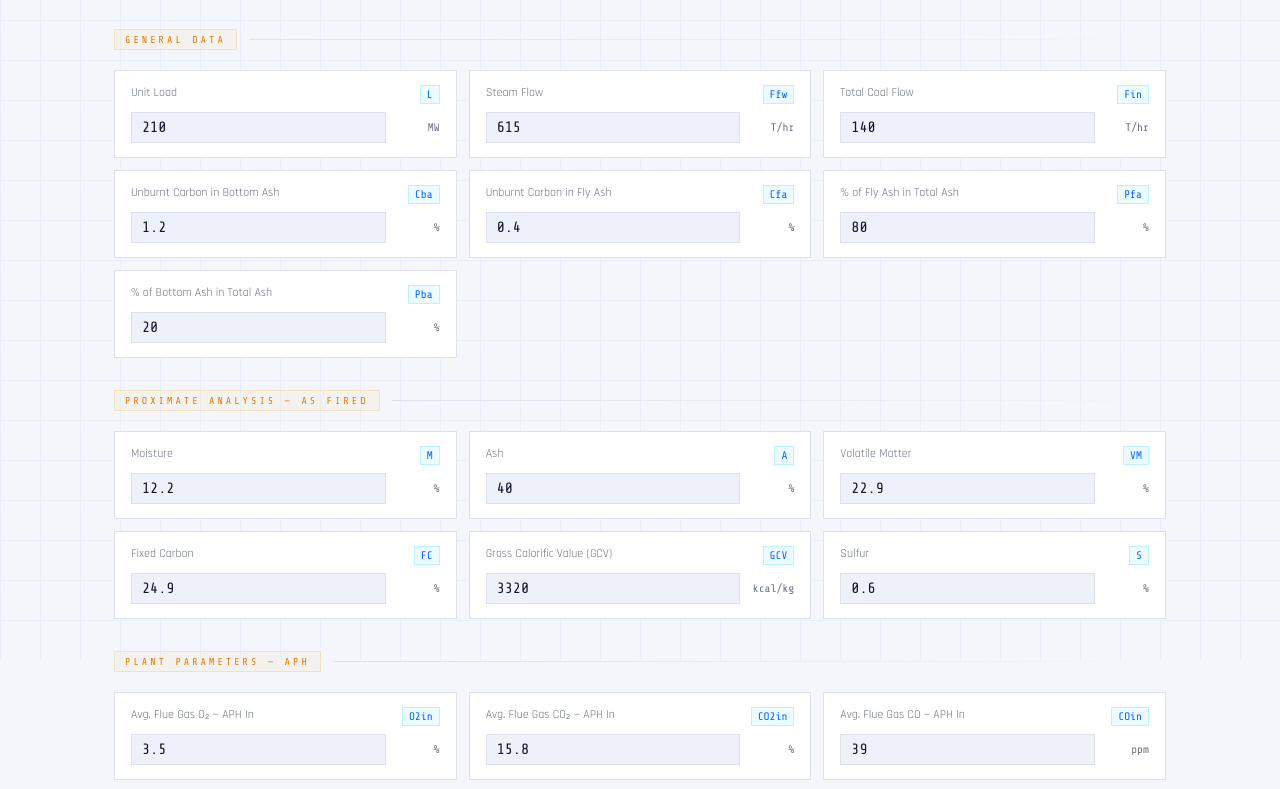
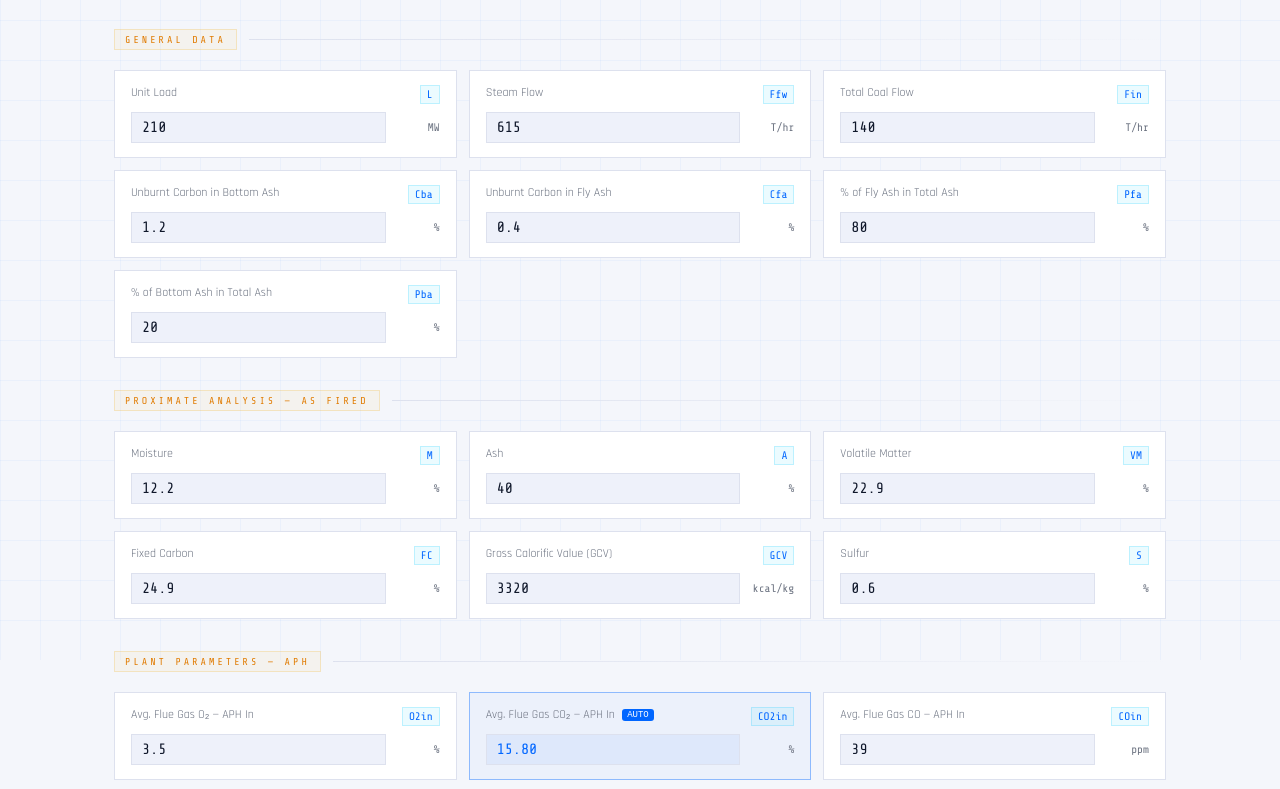
Before and after one commit to Rukan1610/calculator, a plain HTML site: page index.html in a window 1280 px wide. Shown: the part 140-929 px from the top of the page. Drawn offline with nearby package versions, Linux system fonts and the light colour scheme.

Commit message:
CO2in CO2out auto calculated from formula

```diff
--- a/index.html
+++ b/index.html
@@ -52,10 +52,10 @@
     <div class="section-header"><div class="section-label">Plant Parameters — APH</div><div class="section-line"></div></div>
     <div class="input-grid">
       <div class="field"><div class="field-top"><span class="field-name">Avg. Flue Gas O₂ — APH In</span><span class="field-sym">O2in</span></div><div class="field-bottom"><input class="field-input" id="O2in" type="number" value="3.5"><span class="field-uom">%</span></div></div>
-      <div class="field"><div class="field-top"><span class="field-name">Avg. Flue Gas CO₂ — APH In</span><span class="field-sym">CO2in</span></div><div class="field-bottom"><input class="field-input" id="CO2in" type="number" value="15.8"><span class="field-uom">%</span></div></div>
+      <div class="field field-formula"><div class="field-top"><span class="field-name">Avg. Flue Gas CO₂ — APH In <span class="formula-tag">AUTO</span></span><span class="field-sym">CO2in</span></div><div class="field-bottom"><input class="field-input formula-input" id="CO2in" type="number" readonly><span class="field-uom">%</span></div></div>
       <div class="field"><div class="field-top"><span class="field-name">Avg. Flue Gas CO — APH In</span><span class="field-sym">COin</span></div><div class="field-bottom"><input class="field-input" id="COin" type="number" value="39"><span class="field-uom">ppm</span></div></div>
       <div class="field"><div class="field-top"><span class="field-name">Avg. Flue Gas O₂ — APH Out</span><span class="field-sym">O2out</span></div><div class="field-bottom"><input class="field-input" id="O2out" type="number" value="5"><span class="field-uom">%</span></div></div>
-       <div class="field"><div class="field-top"><span class="field-name">Avg. Flue Gas CO₂ — APH Out</span><span class="field-sym">CO2out</span></div><div class="field-bottom"><input class="field-input" id="CO2out" type="number" value="14.3"><span class="field-uom">%</span></div></div>
+      <div class="field field-formula"><div class="field-top"><span class="field-name">Avg. Flue Gas CO₂ — APH Out <span class="formula-tag">AUTO</span></span><span class="field-sym">CO2out</span></div><div class="field-bottom"><input class="field-input formula-input" id="CO2out" type="number" readonly><span class="field-uom">%</span></div></div>
       <div class="field"><div class="field-top"><span class="field-name">Avg. Flue Gas CO — APH Out</span><span class="field-sym">COout</span></div><div class="field-bottom"><input class="field-input" id="COout" type="number" value="50"><span class="field-uom">ppm</span></div></div>
       <div class="field"><div class="field-top"><span class="field-name">Avg. Flue Gas Temp — APH In</span><span class="field-sym">Tgi</span></div><div class="field-bottom"><input class="field-input" id="Tgi" type="number" value="350"><span class="field-uom">°C</span></div></div>
       <div class="field"><div class="field-top"><span class="field-name">Avg. Flue Gas Temp — APH Out</span><span class="field-sym">Tgo</span></div><div class="field-bottom"><input class="field-input" id="Tgo" type="number" value="135"><span class="field-uom">°C</span></div></div>
--- a/script.js
+++ b/script.js
@@ -92,7 +92,7 @@ function showTab(tab) {
 function resetInputs() {
   const d={L:210,Ffw:615,Fin:140,Cba:1.2,Cfa:0.4,Pfa:80,Pba:20,
     M:12.2,A:40,VM:22.9,FC:24.9,GCV:3320,S:0.6,
-    O2in:3.5,CO2in:15.8,COin:39,O2out:5,CO2out:14.3,COout:50,
+    O2in:3.5,COin:39,O2out:5,COout:50,
     Tgi:350,Tgo:135,Tpai:40,Tpao:325,Tsai:34,Tsao:325,
     Fsa:450,Fpa:250,Tref:30,Lrad:1.2};
   Object.entries(d).forEach(([id,val])=>{
@@ -152,3 +152,18 @@ function downloadPDF() {
   <script>window.print();<\/script></body></html>`);
   win.document.close();
 }
+
+function autoCalcCO2() {
+  const O2in = v('O2in');
+  const O2out = v('O2out');
+  const co2in = document.getElementById('CO2in');
+  const co2out = document.getElementById('CO2out');
+  if(co2in) co2in.value = (19.3 - O2in).toFixed(2);
+  if(co2out) co2out.value = (19.3 - O2out).toFixed(2);
+}
+
+document.getElementById('O2in').addEventListener('input', autoCalcCO2);
+document.getElementById('O2out').addEventListener('input', autoCalcCO2);
+
+// Run on page load
+autoCalcCO2();
--- a/style.css
+++ b/style.css
@@ -85,3 +85,22 @@ header { border-bottom: 1px solid var(--border); padding: 20px 0; background: li
 ::-webkit-scrollbar { width: 6px; }
 ::-webkit-scrollbar-track { background: var(--bg); }
 ::-webkit-scrollbar-thumb { background: var(--border); }
+.field-formula {
+  border-color: rgba(0,102,255,0.4) !important;
+  background: rgba(0,102,255,0.03);
+}
+.formula-input {
+  background: rgba(0,102,255,0.06) !important;
+  color: var(--accent) !important;
+  cursor: not-allowed;
+}
+.formula-tag {
+  font-family: 'DM Mono', monospace;
+  font-size: 9px;
+  background: var(--accent);
+  color: white;
+  padding: 1px 5px;
+  border-radius: 3px;
+  margin-left: 4px;
+  vertical-align: middle;
+}
```
